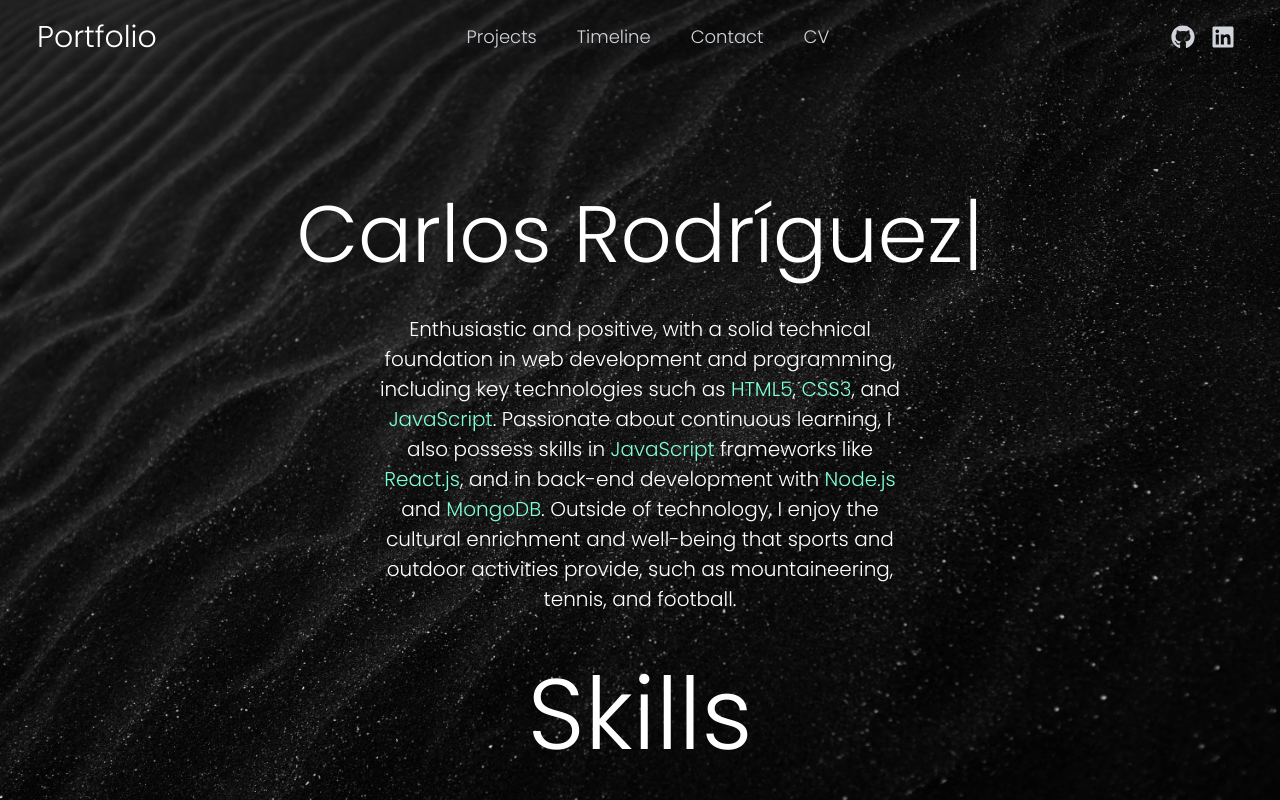
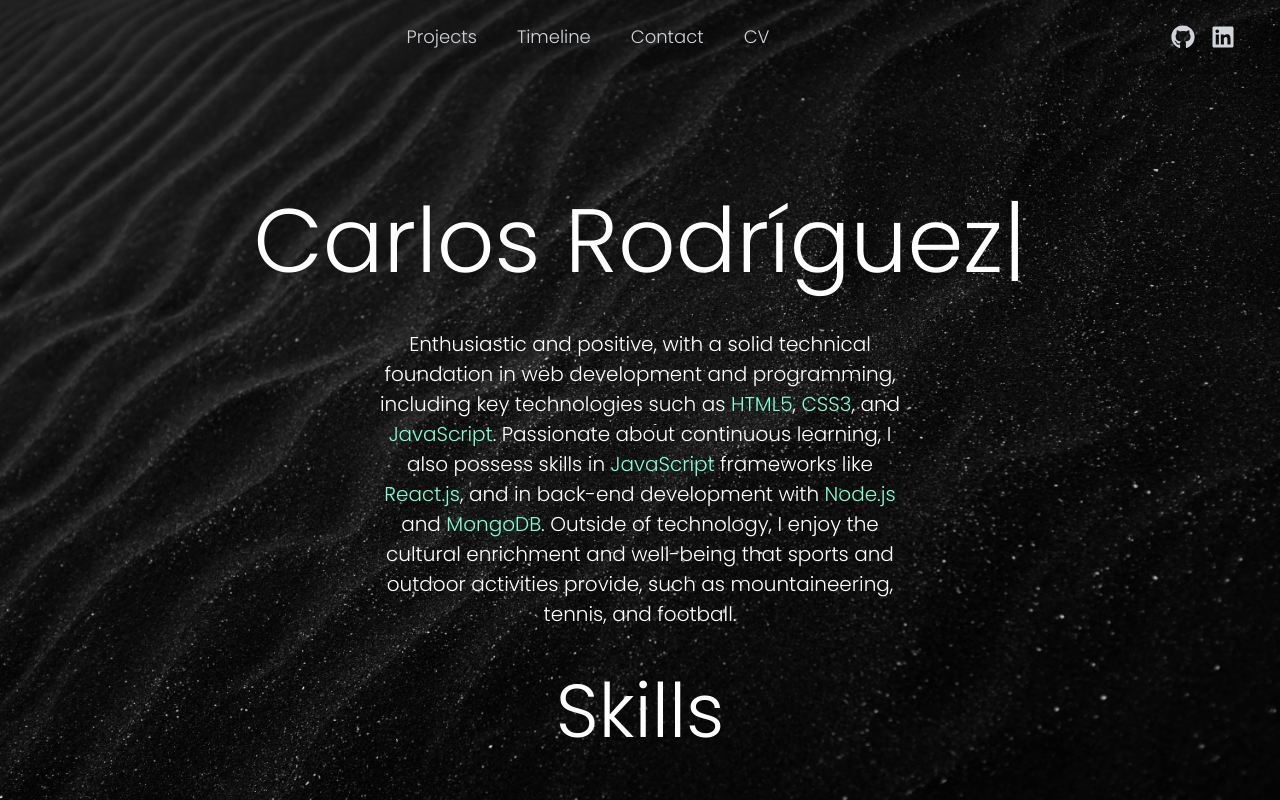
Before and after one commit to carlosrodmor/carlosrodmor.github.io, a React (Vite) app: page / in a window 1280 px wide. Shown: the top 800 px of the page. Built offline with nearby package versions, Linux system fonts and the light colour scheme.

Commit message:
finished

```diff
--- a/src/components/Footer/Footer.jsx
+++ b/src/components/Footer/Footer.jsx
@@ -3,7 +3,7 @@ import './Footer.css'
 const Footer = () => {
   return (
     <div className='container'>
-      <div className='footerText'>© 2024 Portfolio</div>
+      <div className='footerText'>© 2024 Carlos Rodríguez</div>
     </div>
   )
 }
--- a/src/components/HomePage/HomePage.css
+++ b/src/components/HomePage/HomePage.css
@@ -5,7 +5,7 @@
 .nameHome {
   color: #fff;
   font-family: 'Poppins', sans-serif;
-  font-size: 80px;
+  font-size: 90px;
   font-style: normal;
   font-weight: 500;
   line-height: normal;
@@ -14,12 +14,16 @@
 .skillsTitle {
   color: #fff;
   font-family: 'Poppins', sans-serif;
-  font-size: 100px;
+  font-size: 75px;
   padding-top: 25px;
   font-style: normal;
   font-weight: 500;
   line-height: normal;
   text-align: center;
+}
+
+.carlosText {
+  font-size: 80px;
 }
 .descriptionCarlos {
   color: #fff;
--- a/src/components/HomePage/HomePage.jsx
+++ b/src/components/HomePage/HomePage.jsx
@@ -40,7 +40,7 @@ export default function HomePage() {
     <div className='HomePage '>
       <div className='grid grid-cols-1 gap-2 allDescription'>
         <div className='allText'>
-          <div>
+          <div className='carlosText'>
             <TypewriterEffect
               text='Carlos Rodríguez'
               typingDelay={200}
--- a/src/components/Navbar/Navbar.jsx
+++ b/src/components/Navbar/Navbar.jsx
@@ -51,9 +51,7 @@ export default function Navbar() {
                 </Disclosure.Button>
               </div>
               <div className='flex flex-1 items-center justify-center sm:items-stretch sm:justify-start buttonsNavbar'>
-                <div className='flex flex-shrink-0 items-center'>
-                  <h2 className='portfolioNav hidden md:inline'>Portfolio</h2>
-                </div>
+                <div className='flex flex-shrink-0 items-center'></div>
                 <div className='flex flex-1 justify-center items-center'>
                   <div className='flex space-x-4'>
                     {navigation.map(item => (
```
